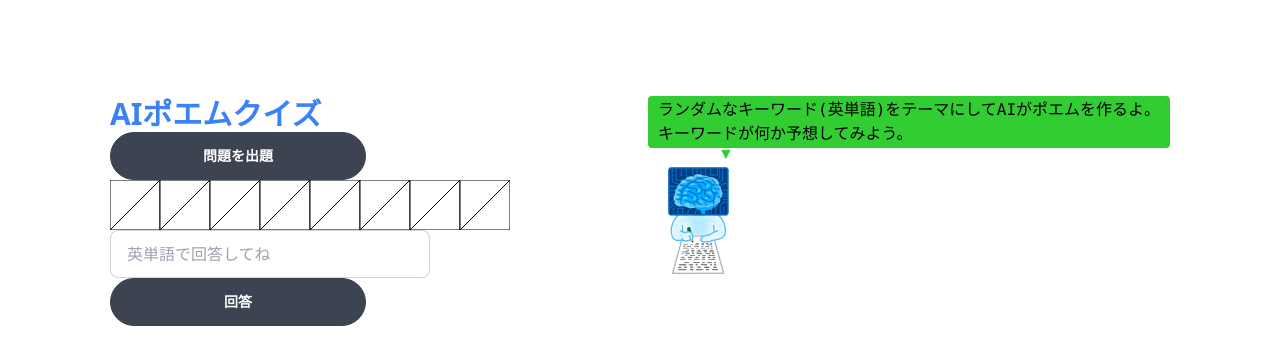
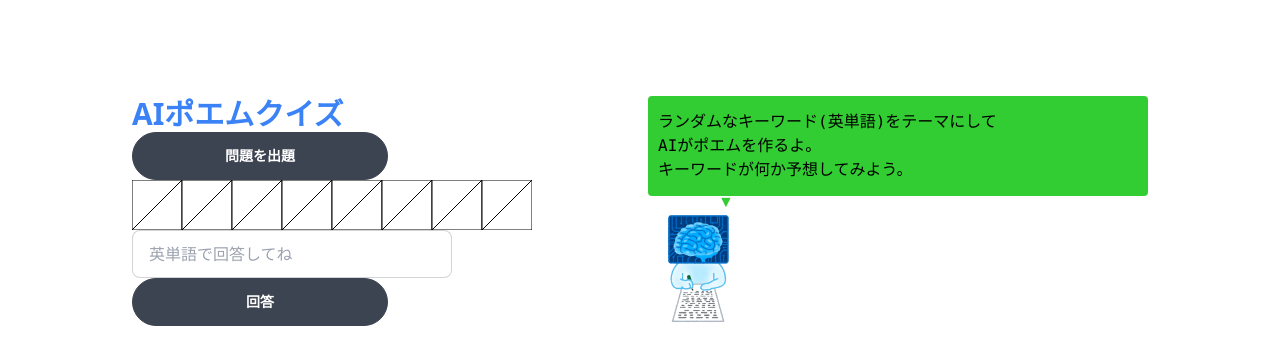
Before and after one commit to kurehajime/whatword, a Next.js app: page / in a window 1280 px wide. Shown: the top 364 px of the page. Built offline with nearby package versions, Linux system fonts and the light colour scheme.

Commit message:
デザイン調整

```diff
--- a/compornents/ai.tsx
+++ b/compornents/ai.tsx
@@ -8,18 +8,25 @@ type Props = {
 
 export default function Ai(props: Props) {
 
-    return (<div>
+    return (
+        <div className={styles.ai}>
+            <div>
+                <div>
                     <div className={styles.balloon}>
                         <pre>
                             {props.message}
                         </pre>
                     </div>
                     <div className={styles.horn}>▼</div>
+                </div>
+                <div>
                     <Image
-            className={props.thinking ? styles.thinking : ''}
+                        className={' ' + (props.thinking ? styles.thinking : '')}
                         src={imgPath}
                         width={100}
                         height={100}
                         alt='thinking...' />
+                </div>
+            </div>
         </div>)
 }
--- a/pages/index.tsx
+++ b/pages/index.tsx
@@ -8,7 +8,8 @@ import Ai from '@/compornents/ai'
 
 export default function Home() {
   const [word, setWord] = useState("")
-  const [hint, setHint] = useState(`ランダムなキーワード(英単語)をテーマにしてAIがポエムを作るよ。
+  const [hint, setHint] = useState(`ランダムなキーワード(英単語)をテーマにして
+AIがポエムを作るよ。
 キーワードが何か予想してみよう。`)
   const [turn, setTurn] = useState(0)
   const [input, setInput] = useState("")
@@ -25,7 +26,7 @@ export default function Home() {
     setHint("ポエムを考え中...")
     const result = await getHint(word)
     const regexp = /^[0-9]\.\s*(.*)/mg;
-    setHint(result.trim().replaceAll(regexp, '$1'))
+    setHint(result.trim().replaceAll(regexp, '$1').split('\n').slice(0, 4).join('\n'))
     setThinking(false)
   }
   const answer = () => {
--- a/styles/ai.module.css
+++ b/styles/ai.module.css
@@ -1,3 +1,7 @@
+.ai {
+    background-color: white;
+}
+
 .balloon {
     --bg-color: limegreen;
     display: table;
@@ -8,7 +12,14 @@
     padding: 0 .5em;
     border-radius: 4px;
     margin-bottom: 9px;
-    width: 200px;
+    display: table;
+    min-height: 100px;
+    width: 500px;
+}
+
+.balloon pre {
+    display: table-cell;
+    vertical-align: middle;
 }
 
 .horn {
@@ -20,6 +31,7 @@
     display: inline-block;
     animation: buru .1s infinite;
 }
+
 
 @keyframes buru {
     0% {
```
Lines whose indentation alone changed are shown as unchanged.
